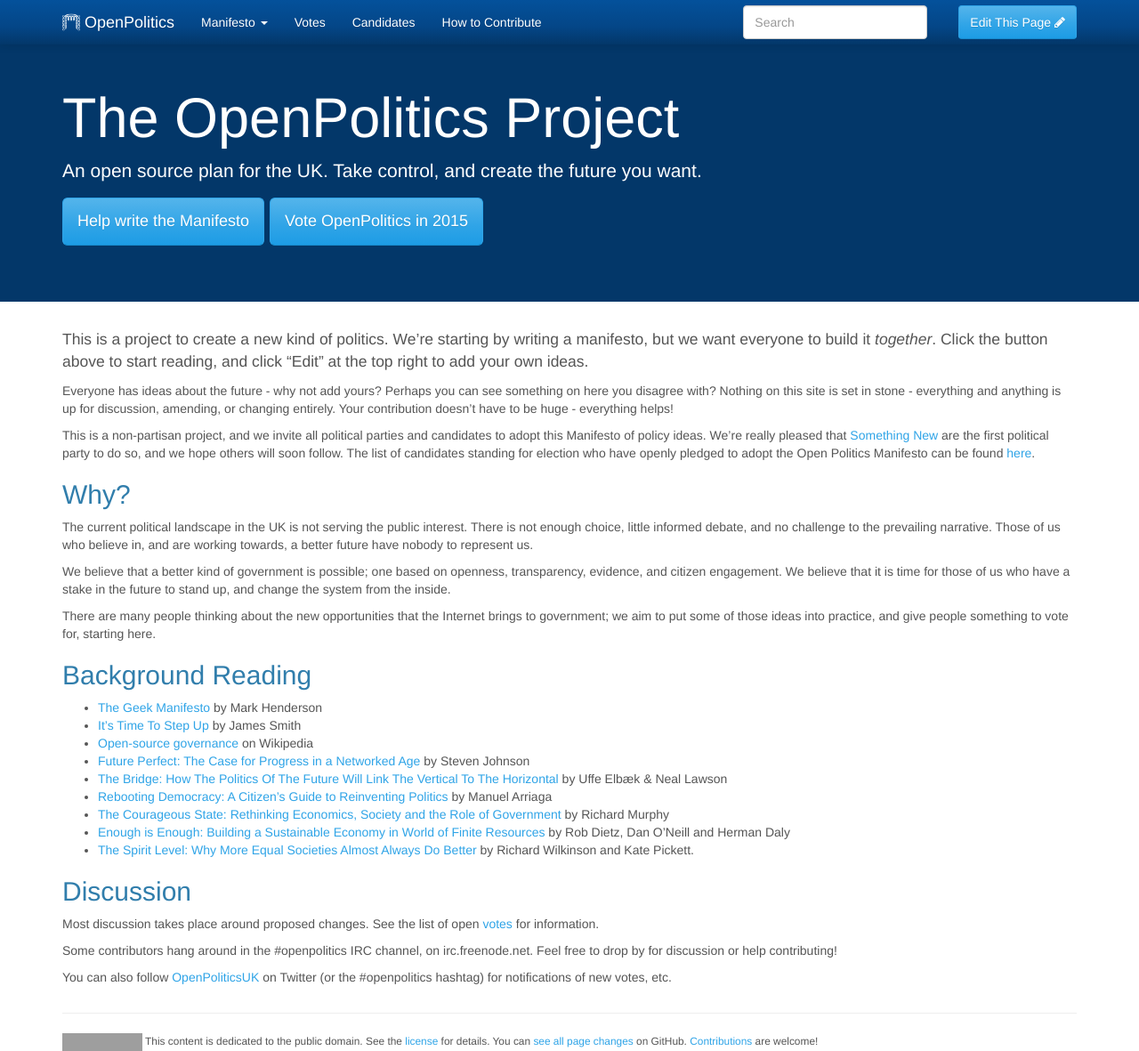
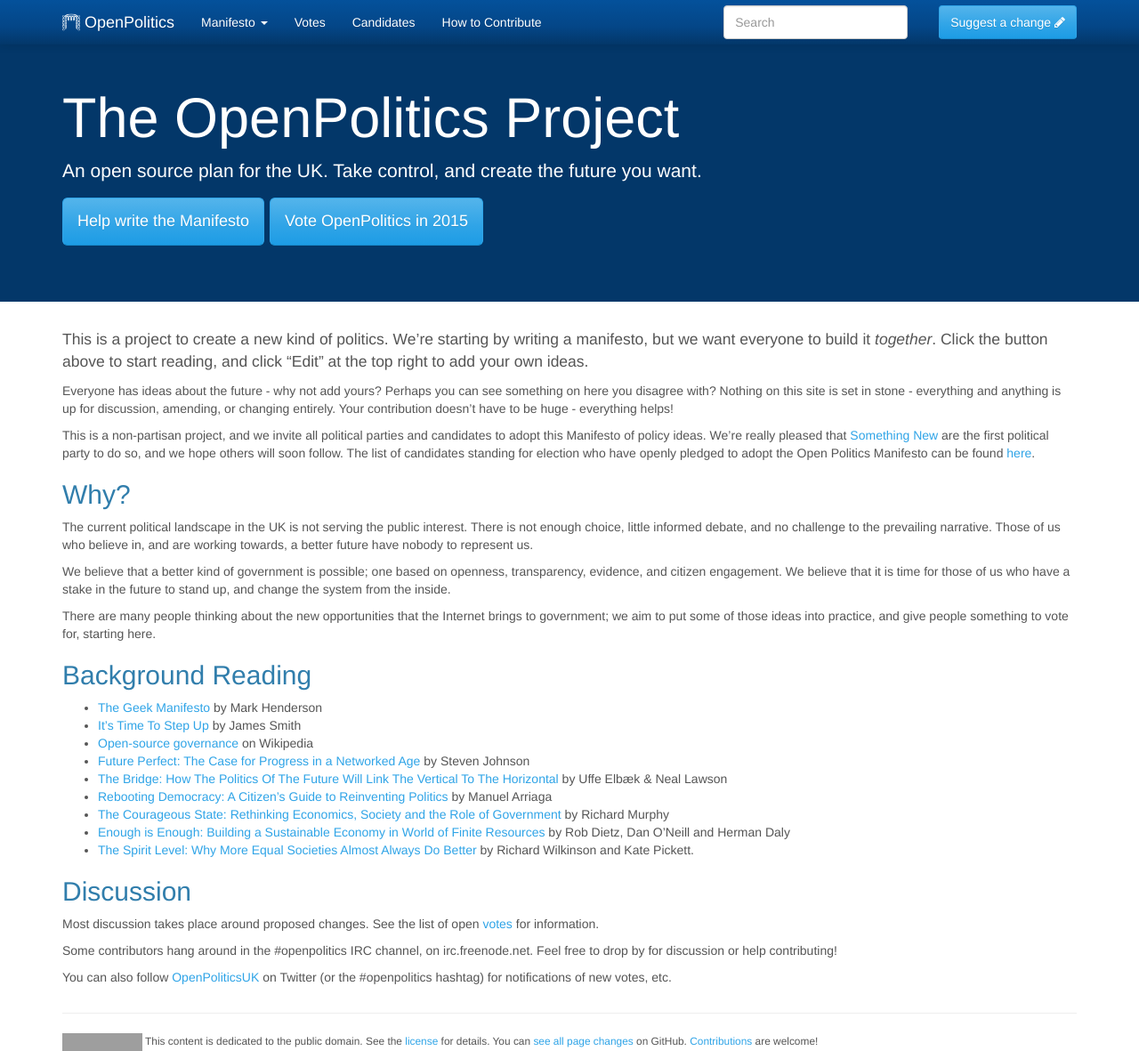
Before and after one commit to openpolitics/manifesto, a Jekyll site: the page built from index.md, in a window 1280 px wide and 1181 px high. Shown: the whole window at 89% size. Built offline with Jekyll 4.4.1, drawn with Linux system fonts in a browser that asks for light colours; grey boxes are pictures that could not be loaded.

Commit message:
Change to use new editor

```diff
--- a/_layouts/main.html
+++ b/_layouts/main.html
@@ -47,8 +47,8 @@
           <li><a href="{{site.baseurl}}contributing.html">How to Contribute</a></li>
         </ul>
         {% if page.editable != false %}
-          <a href="https://github.com/openpolitics/manifesto/edit/gh-pages/{{page.path}}" class='btn btn-primary navbar-btn pull-right'>
-            Edit This Page
+          <a href="https://githubeditor.herokuapp.com/openpolitics/manifesto/blob/gh-pages/{{page.path}}" class='btn btn-primary navbar-btn pull-right'>
+            Suggest a change
             <i class="fa fa-pencil"></i>
           </a>
         {% endif %}
```
